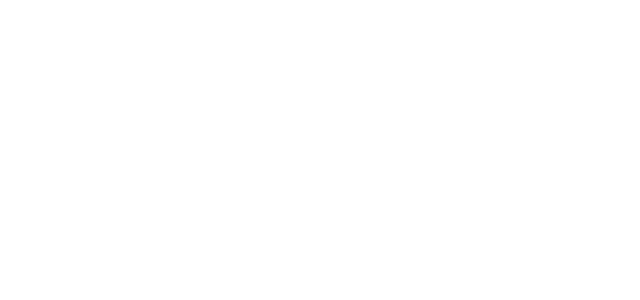
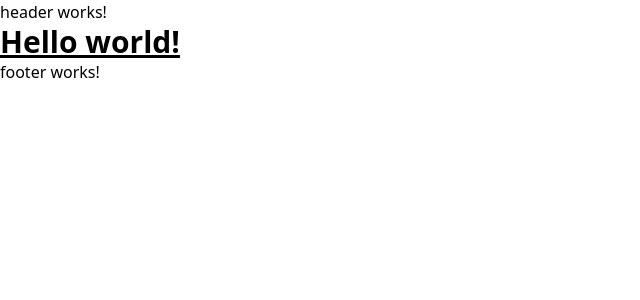
Before and after one commit to AlxRpp/Portfolio, an Angular app: page / in a window 1280 px wide. Shown: the top 300 px of the page, without its empty margins (0-640 px from the left). Built offline with nearby package versions, Linux system fonts and the light colour scheme.

Commit message:
added Tailwind

```diff
--- a/package.json
+++ b/package.json
@@ -16,7 +16,10 @@
     "@angular/forms": "^20.0.0",
     "@angular/platform-browser": "^20.0.0",
     "@angular/router": "^20.0.0",
+    "@tailwindcss/postcss": "^4.1.10",
+    "postcss": "^8.5.6",
     "rxjs": "~7.8.0",
+    "tailwindcss": "^4.1.10",
     "tslib": "^2.3.0",
     "zone.js": "~0.15.0"
   },
--- a/src/app/app.html
+++ b/src/app/app.html
@@ -1 +1,3 @@
+<app-header></app-header>
 <router-outlet />
+<app-footer></app-footer>
--- a/src/app/app.ts
+++ b/src/app/app.ts
@@ -1,9 +1,11 @@
 import { Component } from '@angular/core';
 import { RouterOutlet } from '@angular/router';
+import { Footer } from "./shared/footer/footer";
+import { Header } from "./shared/header/header";
 
 @Component({
   selector: 'app-root',
-  imports: [RouterOutlet],
+  imports: [RouterOutlet, Footer, Header],
   templateUrl: './app.html',
   styleUrl: './app.scss'
 })
--- a/src/app/shared/header/header.html
+++ b/src/app/shared/header/header.html
@@ -1 +1,4 @@
 <p>header works!</p>
+<h1 class="text-3xl font-bold underline">
+    Hello world!
+</h1>
--- a/src/styles.scss
+++ b/src/styles.scss
@@ -1 +1 @@
-/* You can add global styles to this file, and also import other style files */
+@import "tailwindcss";
```
Also changed, not shown: .postcssrc.json (added), 1 other file (tests, documents, lock files or other folders).
